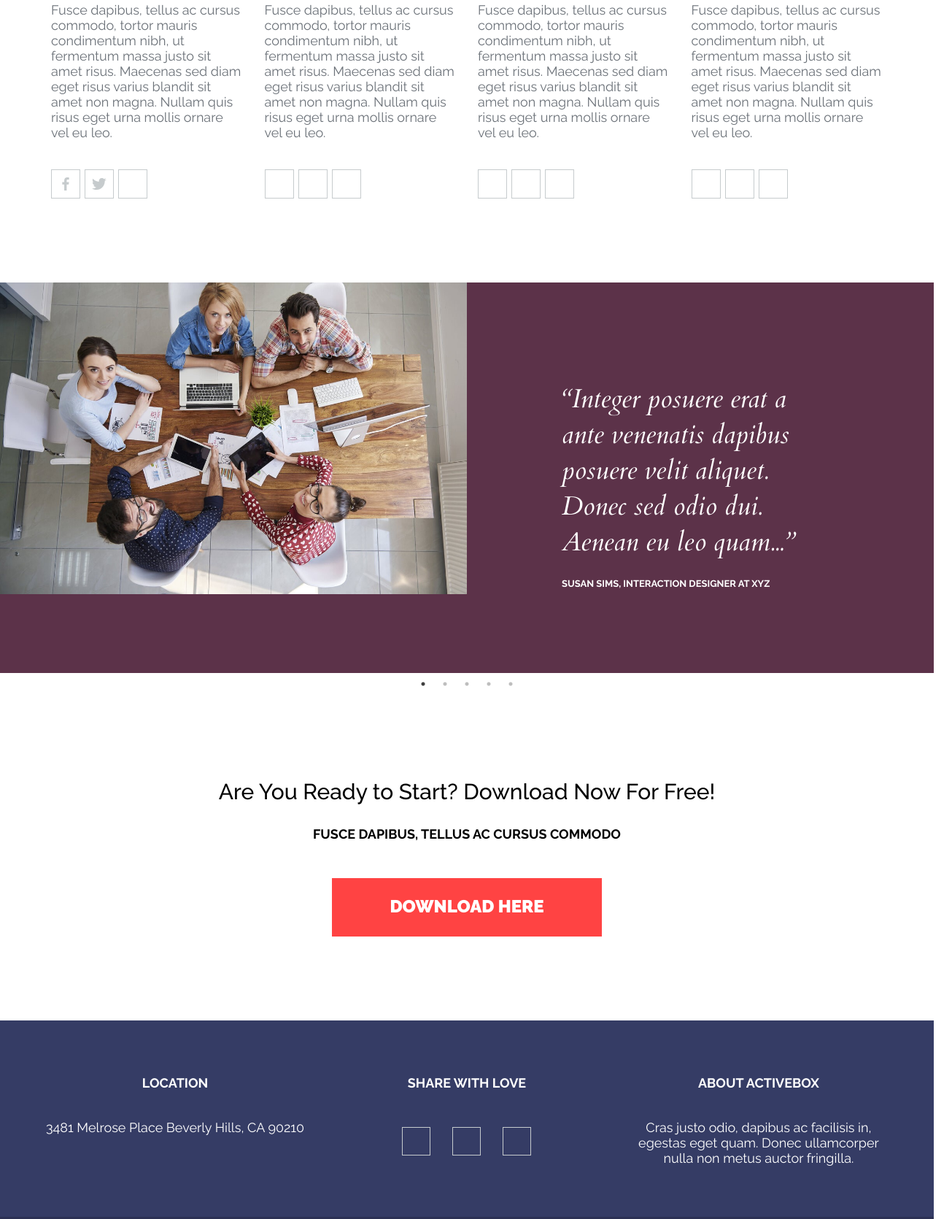
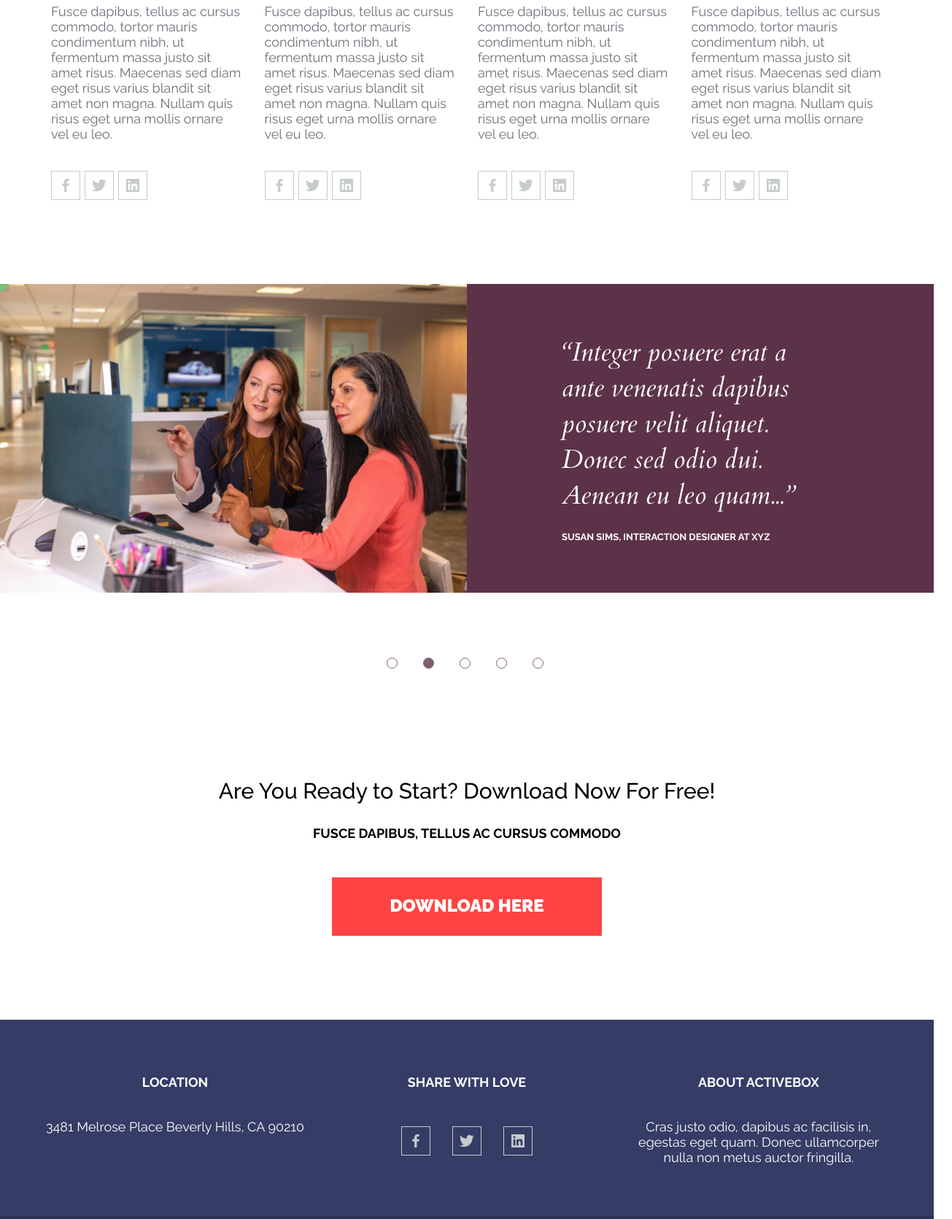
Before and after one commit to Mary352/tms-level-1.2, a website built with Parcel: page src/index.html in a window 1280 px wide. Shown: the part 2593-4263 px from the top of the page at 73% size, 1305 px wide, since content can reach past the window. Built offline with nearby package versions, Linux system fonts and the light colour scheme; files whose address does not match are found by name.

Commit message:
finished desktop

```diff
--- a/src/index.html
+++ b/src/index.html
@@ -12,23 +12,20 @@
 </head>
 
 <body>
-   <svg display="none">
+   <!-- <svg display="none">
       <symbol id="facebook" viewBox="0 0 10 18">
          <path
-            d="M6.39703 17.997V9.80099H9.16203L9.57303 6.59199H6.39703V4.54799C6.39703 3.62199 6.65503 2.98799 7.98403 2.98799H9.66803V0.126986C8.84867 0.0391771 8.02508 -0.00322112 7.20103 -1.39392e-05C4.75703 -1.39392e-05 3.07903 1.49199 3.07903 4.23099V6.58599H0.332031V9.79499H3.08503V17.997H6.39703Z"
-            fill="#C6CBCD" />
+            d="M6.39703 17.997V9.80099H9.16203L9.57303 6.59199H6.39703V4.54799C6.39703 3.62199 6.65503 2.98799 7.98403 2.98799H9.66803V0.126986C8.84867 0.0391771 8.02508 -0.00322112 7.20103 -1.39392e-05C4.75703 -1.39392e-05 3.07903 1.49199 3.07903 4.23099V6.58599H0.332031V9.79499H3.08503V17.997H6.39703Z" />
       </symbol>
       <symbol id="twitter" viewBox="0 0 20 16">
          <path
-            d="M17.633 3.978C17.646 4.153 17.646 4.327 17.646 4.501C17.646 9.826 13.593 15.962 6.186 15.962C3.904 15.962 1.784 15.301 0 14.153C0.324 14.19 0.636 14.203 0.973 14.203C2.78599 14.2074 4.54765 13.6011 5.974 12.482C5.13342 12.4668 4.31858 12.1895 3.64324 11.6887C2.9679 11.188 2.46578 10.4889 2.207 9.689C2.456 9.726 2.706 9.751 2.968 9.751C3.329 9.751 3.692 9.701 4.029 9.614C3.11676 9.42981 2.29647 8.93535 1.70762 8.21469C1.11876 7.49402 0.797693 6.59165 0.799 5.661V5.611C1.336 5.91 1.959 6.097 2.619 6.122C2.06609 5.75459 1.61272 5.25602 1.29934 4.67079C0.98596 4.08556 0.822313 3.43186 0.823 2.768C0.823 2.02 1.022 1.334 1.371 0.736001C2.38314 1.98102 3.6455 2.99956 5.07634 3.72566C6.50717 4.45176 8.07456 4.86922 9.677 4.951C9.615 4.651 9.577 4.34 9.577 4.028C9.57674 3.49896 9.68075 2.97506 9.88308 2.48624C10.0854 1.99742 10.3821 1.55327 10.7562 1.17919C11.1303 0.805102 11.5744 0.508411 12.0632 0.306078C12.5521 0.103746 13.076 -0.000262379 13.605 4.97063e-07C14.765 4.97063e-07 15.812 0.486 16.548 1.272C17.4498 1.09762 18.3145 0.768422 19.104 0.299C18.8034 1.22982 18.1738 2.0191 17.333 2.519C18.1328 2.42778 18.9144 2.21745 19.652 1.895C19.1011 2.6981 18.4185 3.40235 17.633 3.978Z"
-            fill="#C6CBCD" />
+            d="M17.633 3.978C17.646 4.153 17.646 4.327 17.646 4.501C17.646 9.826 13.593 15.962 6.186 15.962C3.904 15.962 1.784 15.301 0 14.153C0.324 14.19 0.636 14.203 0.973 14.203C2.78599 14.2074 4.54765 13.6011 5.974 12.482C5.13342 12.4668 4.31858 12.1895 3.64324 11.6887C2.9679 11.188 2.46578 10.4889 2.207 9.689C2.456 9.726 2.706 9.751 2.968 9.751C3.329 9.751 3.692 9.701 4.029 9.614C3.11676 9.42981 2.29647 8.93535 1.70762 8.21469C1.11876 7.49402 0.797693 6.59165 0.799 5.661V5.611C1.336 5.91 1.959 6.097 2.619 6.122C2.06609 5.75459 1.61272 5.25602 1.29934 4.67079C0.98596 4.08556 0.822313 3.43186 0.823 2.768C0.823 2.02 1.022 1.334 1.371 0.736001C2.38314 1.98102 3.6455 2.99956 5.07634 3.72566C6.50717 4.45176 8.07456 4.86922 9.677 4.951C9.615 4.651 9.577 4.34 9.577 4.028C9.57674 3.49896 9.68075 2.97506 9.88308 2.48624C10.0854 1.99742 10.3821 1.55327 10.7562 1.17919C11.1303 0.805102 11.5744 0.508411 12.0632 0.306078C12.5521 0.103746 13.076 -0.000262379 13.605 4.97063e-07C14.765 4.97063e-07 15.812 0.486 16.548 1.272C17.4498 1.09762 18.3145 0.768422 19.104 0.299C18.8034 1.22982 18.1738 2.0191 17.333 2.519C18.1328 2.42778 18.9144 2.21745 19.652 1.895C19.1011 2.6981 18.4185 3.40235 17.633 3.978Z" />
       </symbol>
-      <symbol id="#linkedin" viewBox="0 0 18 18">
+      <symbol id="linkedin" viewBox="0 0 18 18">
          <path
-            d="M17 0H1C0.734784 0 0.48043 0.105357 0.292893 0.292893C0.105357 0.48043 0 0.734784 0 1V17C0 17.2652 0.105357 17.5196 0.292893 17.7071C0.48043 17.8946 0.734784 18 1 18H17C17.2652 18 17.5196 17.8946 17.7071 17.7071C17.8946 17.5196 18 17.2652 18 17V1C18 0.734784 17.8946 0.48043 17.7071 0.292893C17.5196 0.105357 17.2652 0 17 0ZM5.339 15.337H2.667V6.747H5.339V15.337ZM4.003 5.574C3.59244 5.574 3.1987 5.41091 2.9084 5.1206C2.61809 4.8303 2.455 4.43655 2.455 4.026C2.455 3.61544 2.61809 3.22171 2.9084 2.9314C3.1987 2.64109 3.59244 2.478 4.003 2.478C4.41356 2.478 4.80729 2.64109 5.0976 2.9314C5.38791 3.22171 5.551 3.61544 5.551 4.026C5.551 4.43655 5.38791 4.8303 5.0976 5.1206C4.80729 5.41091 4.41356 5.574 4.003 5.574ZM15.338 15.337H12.669V11.16C12.669 10.164 12.651 8.883 11.281 8.883C9.891 8.883 9.68 9.969 9.68 11.09V15.338H7.013V6.748H9.573V7.922H9.61C9.965 7.247 10.837 6.535 12.134 6.535C14.838 6.535 15.337 8.313 15.337 10.627V15.337H15.338Z"
-            fill="#C6CBCD" />
+            d="M17 0H1C0.734784 0 0.48043 0.105357 0.292893 0.292893C0.105357 0.48043 0 0.734784 0 1V17C0 17.2652 0.105357 17.5196 0.292893 17.7071C0.48043 17.8946 0.734784 18 1 18H17C17.2652 18 17.5196 17.8946 17.7071 17.7071C17.8946 17.5196 18 17.2652 18 17V1C18 0.734784 17.8946 0.48043 17.7071 0.292893C17.5196 0.105357 17.2652 0 17 0ZM5.339 15.337H2.667V6.747H5.339V15.337ZM4.003 5.574C3.59244 5.574 3.1987 5.41091 2.9084 5.1206C2.61809 4.8303 2.455 4.43655 2.455 4.026C2.455 3.61544 2.61809 3.22171 2.9084 2.9314C3.1987 2.64109 3.59244 2.478 4.003 2.478C4.41356 2.478 4.80729 2.64109 5.0976 2.9314C5.38791 3.22171 5.551 3.61544 5.551 4.026C5.551 4.43655 5.38791 4.8303 5.0976 5.1206C4.80729 5.41091 4.41356 5.574 4.003 5.574ZM15.338 15.337H12.669V11.16C12.669 10.164 12.651 8.883 11.281 8.883C9.891 8.883 9.68 9.969 9.68 11.09V15.338H7.013V6.748H9.573V7.922H9.61C9.965 7.247 10.837 6.535 12.134 6.535C14.838 6.535 15.337 8.313 15.337 10.627V15.337H15.338Z" />
       </symbol>
-   </svg>
+   </svg> -->
 
 
    <header class="header">
@@ -309,17 +306,17 @@
                fermentum massa justo sit amet risus. Maecenas sed diam eget risus varius blandit sit amet non magna.
                Nullam quis risus eget urna mollis ornare vel eu leo.</p>
             <div class="person-card__all-icons--wrapper">
-               <a class="person-card__icon--wrapper"><svg class="facebook">
-                     <use xlink:href="#facebook"></use>
+               <a href="#" class="person-card__icon--wrapper"><svg class="facebook">
+                     <use xlink:href="./img/icons/sprite.svg#facebook"></use>
                   </svg></a>
-               <a class="person-card__icon--wrapper twitter">
+               <a href="#" class="person-card__icon--wrapper">
                   <svg class="twitter">
-                     <use xlink:href="#twitter"></use>
+                     <use xlink:href="./img/icons/sprite.svg#twitter"></use>
                   </svg>
                </a>
-               <a class="person-card__icon--wrapper linkedin">
+               <a href="#" class="person-card__icon--wrapper">
                   <svg class="linkedin">
-                     <use xlink:href="#linkedin"></use>
+                     <use xlink:href="./img/icons/sprite.svg#linkedin"></use>
                   </svg>
                </a>
             </div>
@@ -335,9 +332,19 @@
                fermentum massa justo sit amet risus. Maecenas sed diam eget risus varius blandit sit amet non magna.
                Nullam quis risus eget urna mollis ornare vel eu leo.</p>
             <div class="person-card__all-icons--wrapper">
-               <a class="person-card__icon--wrapper"></a>
-               <a class="person-card__icon--wrapper"></a>
-               <a class="person-card__icon--wrapper"></a>
+               <a href="#" class="person-card__icon--wrapper"><svg class="facebook">
+                     <use xlink:href="./img/icons/sprite.svg#facebook"></use>
+                  </svg></a>
+               <a href="#" class="person-card__icon--wrapper">
+                  <svg class="twitter">
+                     <use xlink:href="./img/icons/sprite.svg#twitter"></use>
+                  </svg>
+               </a>
+               <a href="#" class="person-card__icon--wrapper">
+                  <svg class="linkedin">
+                     <use xlink:href="./img/icons/sprite.svg#linkedin"></use>
+                  </svg>
+               </a>
             </div>
          </div>
          <div class="person-card">
@@ -351,9 +358,19 @@
                fermentum massa justo sit amet risus. Maecenas sed diam eget risus varius blandit sit amet non magna.
                Nullam quis risus eget urna mollis ornare vel eu leo.</p>
             <div class="person-card__all-icons--wrapper">
-               <a class="person-card__icon--wrapper"></a>
-               <a class="person-card__icon--wrapper"></a>
-               <a class="person-card__icon--wrapper"></a>
+               <a href="#" class="person-card__icon--wrapper"><svg class="facebook">
+                     <use xlink:href="./img/icons/sprite.svg#facebook"></use>
+                  </svg></a>
+               <a href="#" class="person-card__icon--wrapper">
+                  <svg class="twitter">
+                     <use xlink:href="./img/icons/sprite.svg#twitter"></use>
+                  </svg>
+               </a>
+               <a href="#" class="person-card__icon--wrapper">
+                  <svg class="linkedin">
+                     <use xlink:href="./img/icons/sprite.svg#linkedin"></use>
+                  </svg>
+               </a>
             </div>
          </div>
          <div class="person-card">
@@ -367,9 +384,19 @@
                fermentum massa justo sit amet risus. Maecenas sed diam eget risus varius blandit sit amet non magna.
                Nullam quis risus eget urna mollis ornare vel eu leo.</p>
             <div class="person-card__all-icons--wrapper">
-               <a class="person-card__icon--wrapper"></a>
-               <a class="person-card__icon--wrapper"></a>
-               <a class="person-card__icon--wrapper"></a>
+               <a href="#" class="person-card__icon--wrapper"><svg class="facebook">
+                     <use xlink:href="./img/icons/sprite.svg#facebook"></use>
+                  </svg></a>
+               <a href="#" class="person-card__icon--wrapper">
+                  <svg class="twitter">
+                     <use xlink:href="./img/icons/sprite.svg#twitter"></use>
+                  </svg>
+               </a>
+               <a href="#" class="person-card__icon--wrapper">
+                  <svg class="linkedin">
+                     <use xlink:href="./img/icons/sprite.svg#linkedin"></use>
+                  </svg>
+               </a>
             </div>
          </div>
       </div>
@@ -445,9 +472,19 @@
             <div class="footer__contact social">
                <p class="regular-text">Share with Love</p>
                <div class="footer__icons--wrapper">
-                  <a class="footer__icon--wrapper"></a>
-                  <a class="footer__icon--wrapper"></a>
-                  <a class="footer__icon--wrapper"></a>
+                  <a href="#" class="footer__icon--wrapper"><svg class="facebook">
+                        <use xlink:href="./img/icons/sprite.svg#facebook"></use>
+                     </svg></a>
+                  <a href="#" class="footer__icon--wrapper">
+                     <svg class="twitter">
+                        <use xlink:href="./img/icons/sprite.svg#twitter"></use>
+                     </svg>
+                  </a>
+                  <a href="#" class="footer__icon--wrapper">
+                     <svg class="linkedin">
+                        <use xlink:href="./img/icons/sprite.svg#linkedin"></use>
+                     </svg>
+                  </a>
                </div>
             </div>
             <div class="footer__contact about">
--- a/src/js/script.js
+++ b/src/js/script.js
@@ -1,6 +1,7 @@
 $(document).ready(function() {
    $('.testimonials__slider').slick({
-      arrow:false,
-      dots:true
+      arrows:false,
+      dots:true,
+      initialSlide: 1
    });
 });
--- a/src/scss/section/footer.scss
+++ b/src/scss/section/footer.scss
@@ -27,10 +27,31 @@
             justify-content: center;
 
             .footer__icon--wrapper{
+               display: flex;
+               justify-content: center;
+               align-items: center;
                margin: 0 15px;
                border: 1px solid $gray-icon;
-               width: 39px;
-               height: 39px;
+               width: 40px;
+               height: 40px;
+
+               svg{
+                  // max-width: 30px;
+                  // max-height: 30px;
+                  fill: $gray-icon;
+               }
+            }
+
+            .footer__icon--wrapper:hover{
+               border: 1px solid $red;
+               transition: 0.3s;
+
+               svg{
+                  // max-width: 30px;
+                  // max-height: 30px;
+                  fill: $red;
+                  transition: 0.3s;
+               }
             }
          }
 
--- a/src/scss/section/header.scss
+++ b/src/scss/section/header.scss
@@ -38,8 +38,6 @@
 
          }
       }
-
-
    }
 
    .header__nav:after{
@@ -62,6 +60,7 @@
       height: 3px;
       width: 100%;
       background-color: #BABBC5;
+      // transition: 0.3s;
    }
 
 
--- a/src/scss/section/our-team.scss
+++ b/src/scss/section/our-team.scss
@@ -47,24 +47,22 @@
                justify-content: center;
                align-items: center;
 
-               // svg{
-               //    max-width: 30px;
-               //    max-height: 30px;
-               // }
+               svg{
+                  // max-width: 30px;
+                  // max-height: 30px;
+                  fill: $gray-icon;
+               }
+            }
 
-               .facebook{
-                  width: 10px;
-                  height: 18px;
-               }
+            .person-card__icon--wrapper:hover{
+               border: 1px solid $red;
+               transition: 0.3s;
 
-               .twitter{
-                  width: 20px;
-                  height: 16px;
-               }
-
-               .linkedin{
-                  width: 18px;
-                  height: 18px;
+               svg{
+                  // max-width: 30px;
+                  // max-height: 30px;
+                  fill: $red;
+                  transition: 0.3s;
                }
             }
          }
--- a/src/scss/section/testimonials.scss
+++ b/src/scss/section/testimonials.scss
@@ -6,6 +6,7 @@
          display: flex;
          width: 100%;
          background-color: $slide-bg;
+         cursor: pointer;
 
 
          .slider-item__img--wrapper{
@@ -26,7 +27,11 @@
          .slider-item__text{
             width: 50%;
             color: $white;
-            padding: 135px 190px 115px 130px;
+            display: flex;
+            flex-direction: column;
+            justify-content: center;
+            padding-right: 190px;
+            padding-left: 130px;
 
             .small-text{
                text-transform: uppercase;
@@ -35,4 +40,31 @@
          }
       }
    }
+   &__slider .slick-dots{
+      position: static;
+      margin-top: 25px;
+   }
+
+   &__slider .slick-dots li{
+      margin: 0 15px;
+   }
+
+   &__slider .slick-dots li button:before{
+      display: none;
+   }
+
+   &__slider .slick-dots button{
+      width: 15px;
+      height: 15px;
+      border-radius: 50%;
+      border: 1px solid #7E5D6F;
+   }
+
+   &__slider .slick-dots li.slick-active button{
+      width: 15px;
+      height: 15px;
+      border-radius: 50%;
+      border: 1px solid $dots-color;
+      background-color: $dots-color;
+   }
 }
--- a/src/scss/section/work.scss
+++ b/src/scss/section/work.scss
@@ -3,12 +3,11 @@
    &__works-gallery{
       display: flex;
       flex-wrap: wrap;
-      margin: -1px -1px;
 
       .works-gallery__example{
          position: relative;
          width: calc(100% / 4 - 2px);
-         margin: 1px 1px;
+         margin: 1px;
 
          .example__img{
             // width: calc(100% / 4 - 2px);
--- a/src/scss/style.scss
+++ b/src/scss/style.scss
@@ -98,12 +98,17 @@
    }
 }
 
-#facebook{
+.facebook{
    width: 10px;
    height: 18px;
 }
 
-#twitter{
+.twitter{
    width: 20px;
    height: 16px;
 }
+
+.linkedin{
+   width: 18px;
+   height: 18px;
+}
```
Also changed, not shown: dist/index.html, dist/sprite.af061885.svg (added), src/img/icons/sprite.svg (added), 5 other files.
